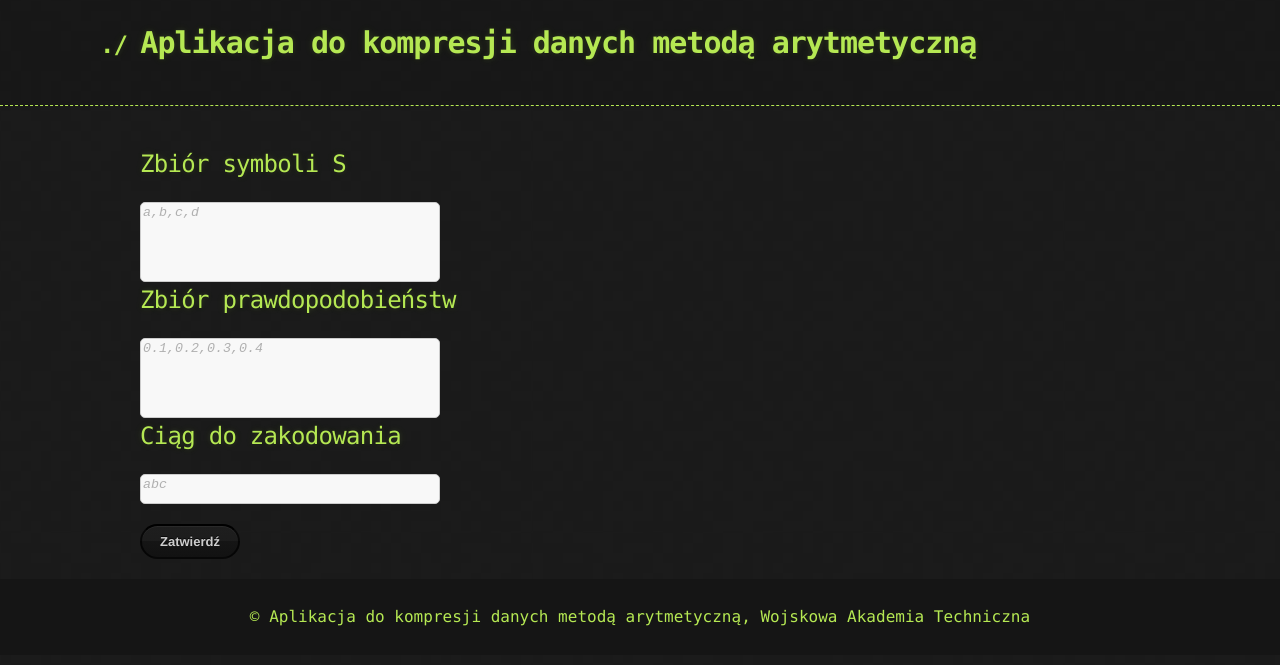
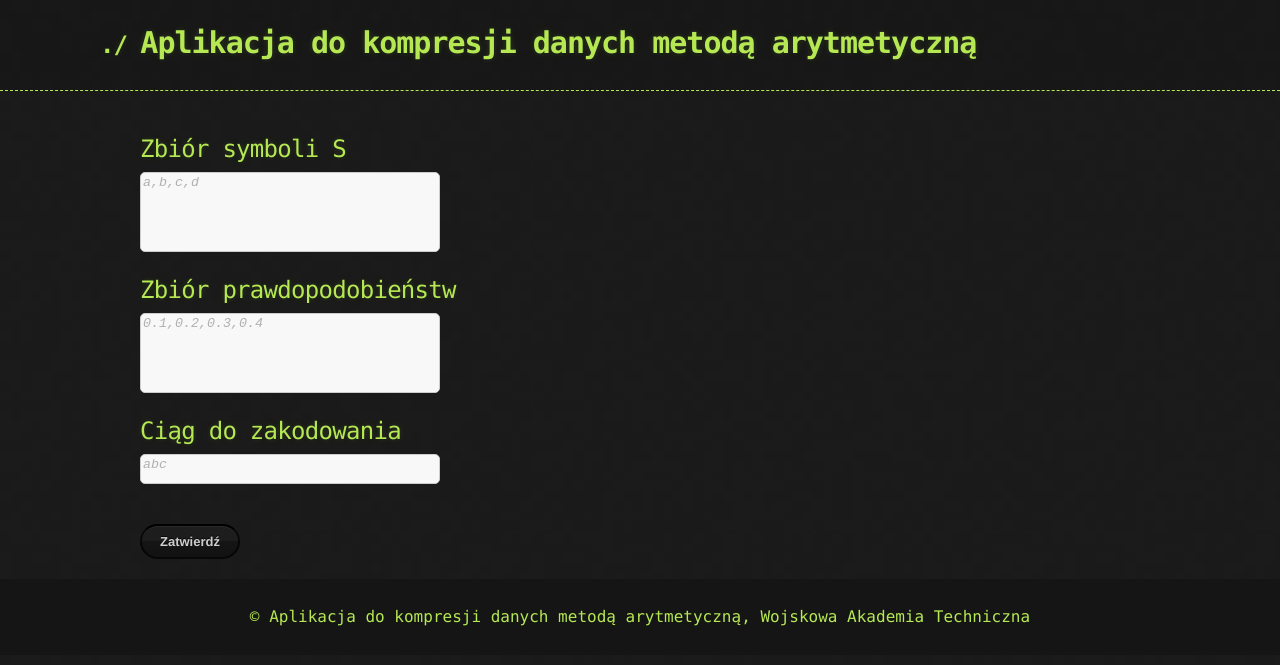
Before and after one commit to Mattheosq/compression-teaching-site, a Jekyll site: the page built from index.markdown, in a window 1280 px wide. Shown: the top 665 px of the page. Built offline with Jekyll 4.4.1, drawn with Linux system fonts in a browser that asks for light colours; the repository's description, which GitHub fills in, is left out.

Commit message:
Osmy commit #8
Improved GUI, added proper placeholder

```diff
--- a/_sass/custom.scss
+++ b/_sass/custom.scss
@@ -1,3 +1,11 @@
+html, body {
+  margin: 0;
+  padding: 0;
+  min-height: 100%;
+  display: flex;
+  flex-direction: column;
+}
+
 .input-group {
   position: relative;
   display: flex;
@@ -17,7 +25,8 @@
 }
 
 .result-box.center-text {
-  text-align: center;
+  display: flex;
+  justify-content: center;
 }
 
 .result-box.left-text {
@@ -29,7 +38,8 @@
   overflow-y: auto;
   width: 30%;
   height: 80px;
-  padding: 2px;
+  margin: 0;
+  margin-bottom: 20px;
   border: 1px solid #ccc;
   border-radius: 5px;
   background-color: #f8f8f8;
@@ -65,26 +75,28 @@
   white-space: normal;
 }
 
-.step-block h3, .result-box h3 {
+.step-block h3 {
   margin: 0;
-  padding: 0;
-  position: relative;
-  top: -40px;
+  padding: 0 5px;
+  position: absolute;
+  top: -30px;
   color: $conifer;
   display: inline-block;
-  padding: 0 5px;
+  font-size: 100px;
 }
 
 .step-block {
-  margin-top: 35px;
+  position: relative;
+  margin-top: 60px;
 }
 
-html, body {
-  margin: 0;
-  padding: 0;
-  min-height: 100%;
-  display: flex;
-  flex-direction: column;
+.graphic-placeholder {
+  width: 90%;
+  height: 150px;
+  background-color: #ccc;
+  margin: 10px auto;
+  border: 1px solid #999;
+  display: block;
 }
 
 main.container {
--- a/_sass/jekyll-theme-hacker.scss
+++ b/_sass/jekyll-theme-hacker.scss
@@ -121,6 +121,12 @@
 
 #main_content h2 {
   font-size: 24px;
+}
+
+h2 {
+  margin-bottom: 5px;
+  font-size: 25px;
+  color: $conifer;
 }
 
 #main_content h3 {
```
